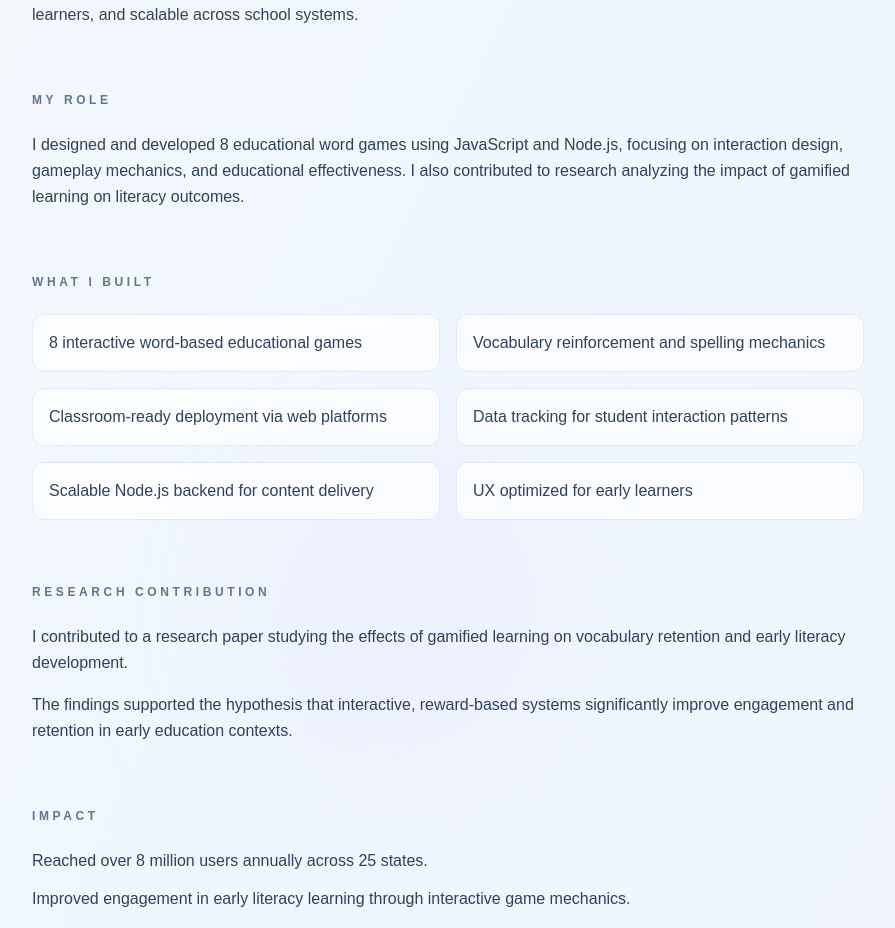
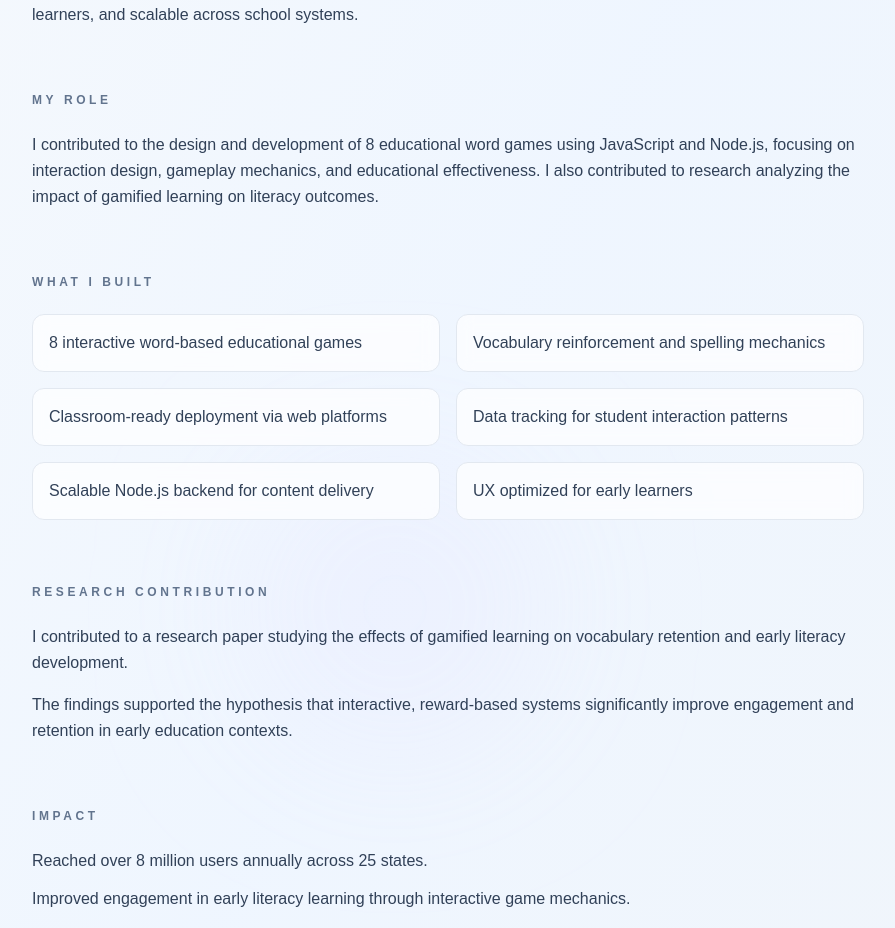
Before and after one commit to AvaVellozzi/ava-portfolio, a Next.js app: page /projects/digital-worlds in a window 1280 px wide. Shown: the part 940-1868 px from the top of the page, without its empty margins (192-1087 px from the left). Built offline with nearby package versions, Linux system fonts and the light colour scheme.

Commit message:
final touches

```diff
--- a/app/projects/compliance/page.tsx
+++ b/app/projects/compliance/page.tsx
@@ -57,7 +57,7 @@ export default function Compliance() {
           <div className="space-y-4 text-slate-700 leading-relaxed">
 
             <p>
-              Compliance requirements, known as controls, were managed through
+              Compliance requirements, known as "controls", were managed through
               a fragmented collection of spreadsheets and documents.
             </p>
 
--- a/app/projects/digital-worlds/page.tsx
+++ b/app/projects/digital-worlds/page.tsx
@@ -96,7 +96,7 @@ export default function DigitalWorlds() {
             </h2>
 
             <p className="text-slate-700 leading-relaxed">
-              I designed and developed 8 educational word games using JavaScript and Node.js,
+              I contributed to the design and development of 8 educational word games using JavaScript and Node.js,
               focusing on interaction design, gameplay mechanics, and educational effectiveness.
               I also contributed to research analyzing the impact of gamified learning on literacy outcomes.
             </p>
--- a/app/projects/teams/page.tsx
+++ b/app/projects/teams/page.tsx
@@ -97,7 +97,7 @@ export default function TeamsDiagnostic() {
           </h2>
 
           <p className="text-slate-600 leading-relaxed">
-            As a Software Engineering Intern at Microsoft, I contributed to the
+            I contributed to the
             design and development of the diagnostic platform, building API
             testing experiences, structured logging systems, and debugging
             workflows that improved visibility into TeamsJS API behavior.
@@ -184,7 +184,7 @@ export default function TeamsDiagnostic() {
           <div className="space-y-3 text-slate-600 leading-relaxed">
 
             <p>
-              Enabled over <span className="font-medium">10,000 developers</span>
+              Enabled over <span className="font-medium">10,000 developers </span>
               to test and troubleshoot TeamsJS APIs more efficiently.
             </p>
 
```
